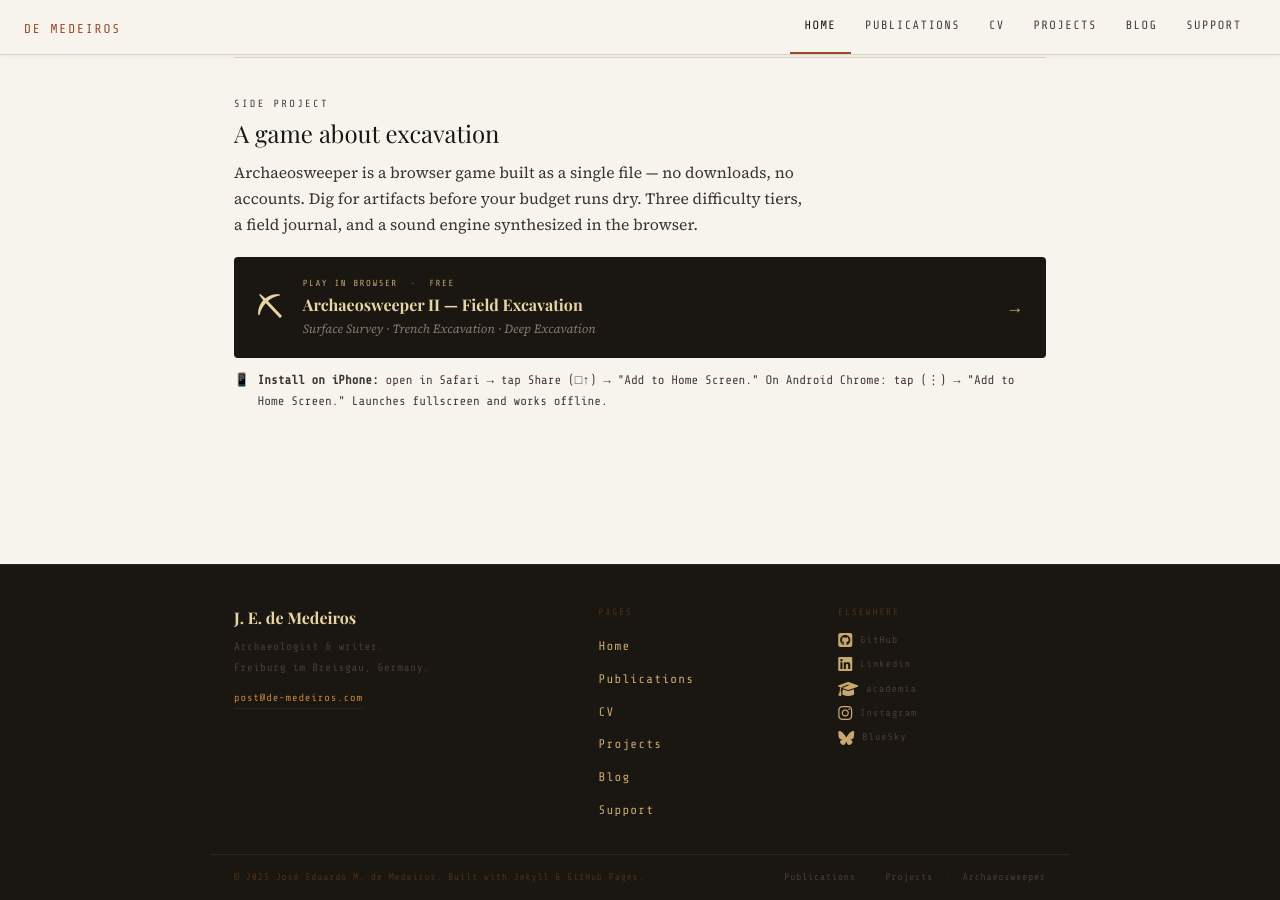
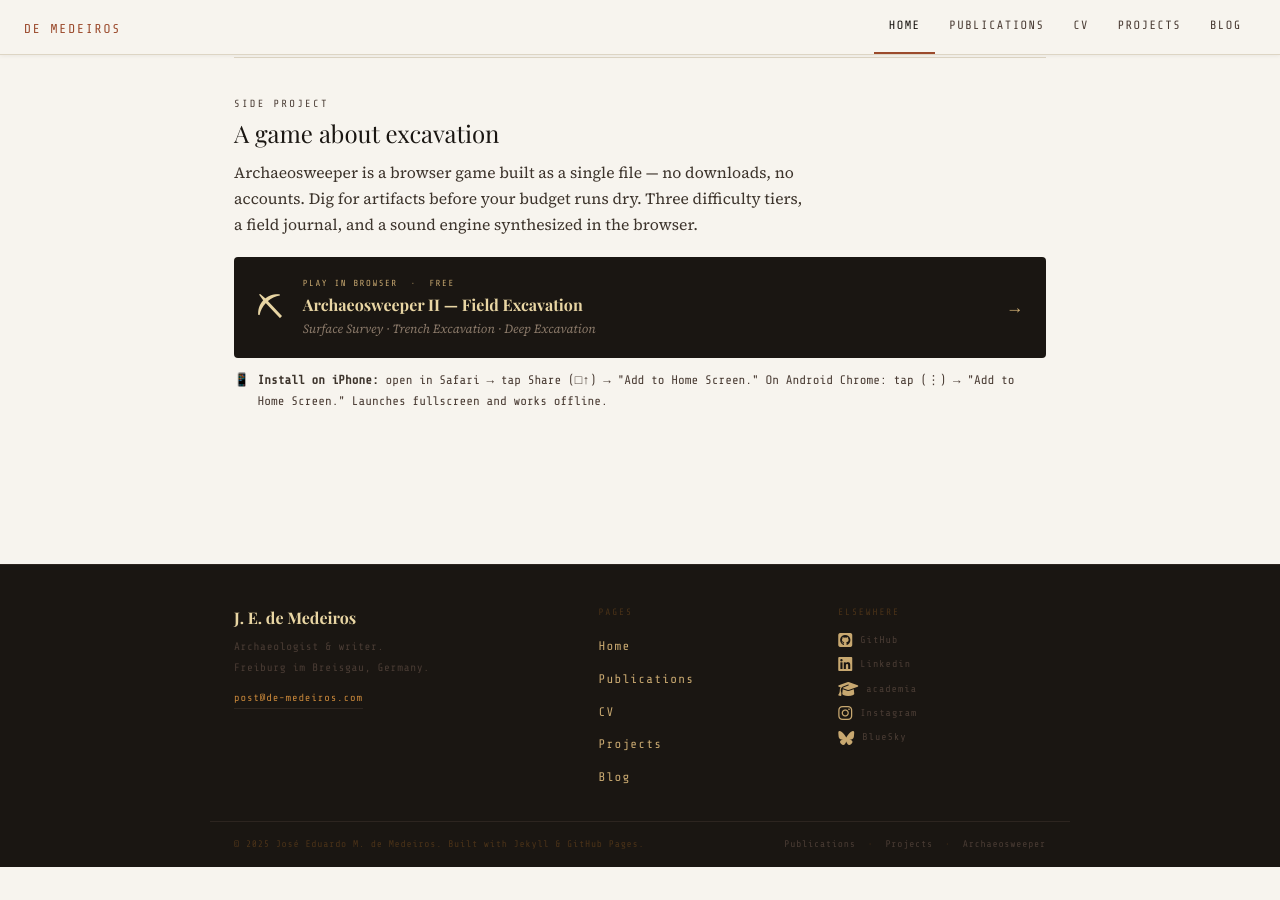
Before and after one commit to jemedeiros/jemedeiros.github.io, a Jekyll site: the page built from index.html, in a window 1280 px wide and 900 px high, scrolled down 1361 px. Built offline with Jekyll 4.4.1, drawn with Linux system fonts in a browser that asks for light colours; some web fonts are replaced; after the commit the page ends 2228 px from its top, so only the background shows below that.

Commit message:
correct navbar

```diff
--- a/_data/navigation.yml
+++ b/_data/navigation.yml
@@ -13,6 +13,3 @@
 - name: Blog
   link: /blog.html
   image: "/assets/images/blog.jpeg"
-- name: Support
-  link: /support.html
-  image: "/assets/images/support.jpeg"
```
